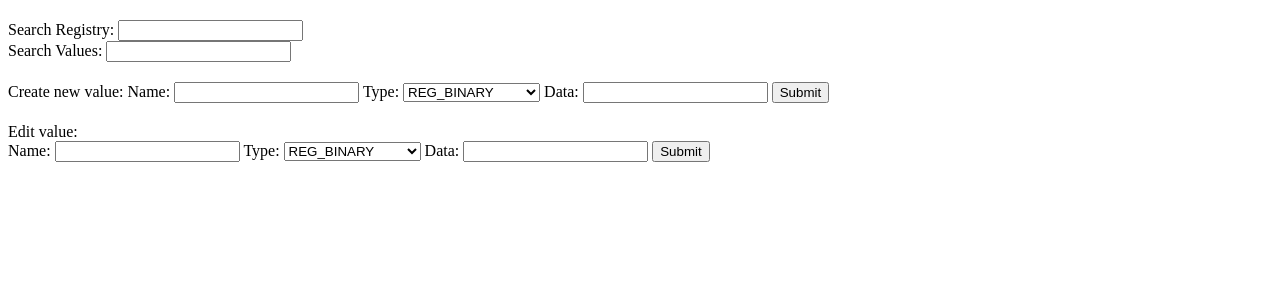
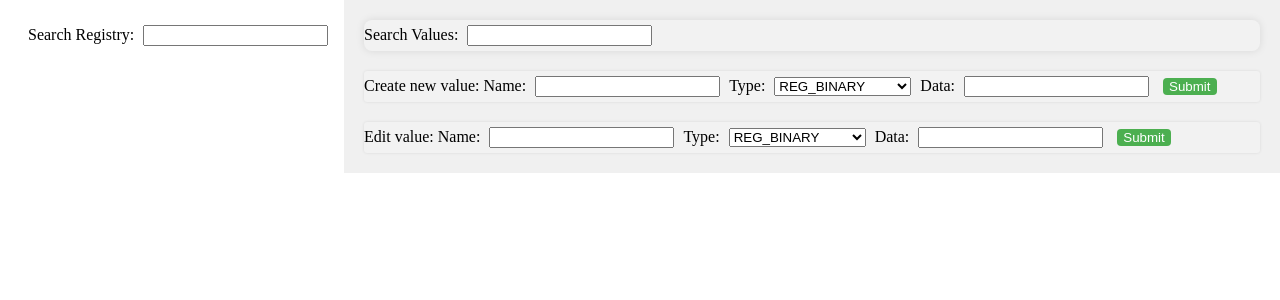
Before and after one commit to Lucian292/Browser-RegEdit, a Flask app: page / in a window 1280 px wide. Shown: the top 300 px of the page. Run offline with Flask 3, Linux system fonts and the light colour scheme; data that the repository does not hold is empty.

Commit message:
proiect finalizat

```diff
--- a/app/__init__.py
+++ b/app/__init__.py
@@ -7,6 +7,7 @@ from config import basedir
 
 app = Flask(__name__)
 app.config.from_pyfile(os.path.join(basedir, 'config.py'))
+app.static_folder = os.path.join(basedir, 'static')
 db = SQLAlchemy(app)
 
 from app import routes, models, validators
--- a/app/templates/index.html
+++ b/app/templates/index.html
@@ -4,34 +4,30 @@
     <meta charset="UTF-8">
     <meta name="viewport" content="width=device-width, initial-scale=1.0">
     <title>Tree View</title>
-    <style>
-        ul {
-            list-style-type: none;
-            padding-left: 20px;
-        }
-
-        li {
-            margin-bottom: 5px;
-            cursor: pointer;
-        }
-
-        #create-form,
-        #edit-form {
-            margin-top: 20px;
-        }
-
-
-    </style>
+    <link rel="stylesheet" href="../../static/style.css">
 </head>
 <body>
 
+<div id="search-registry-container">
+    <label for="search-input" >Search Registry:</label>
+    <input type="text" id="search-input" oninput="searchRegistry()">
+</div>
+
+<div id="tree-container">
     {% macro render_tree(node) %}
         <ul>
             <li data-key-id="{{ node.key_id }}" onclick="toggleNode(event, this)">
+                <img src="../../static/images/folder-icon.png" alt="Folder" class="folder-icon">
                 {{ node.key_name }}
-            <button onclick="editNode(event, {{ node.key_id }}, {{ node.parent_key_id }})">Edit</button>
-            <button onclick="deleteNode(event, {{ node.key_id }})">Delete</button>
-            <button onclick="createChild(event, {{ node.key_id }})">Create Child</button>
+                <button class="action-button" onclick="createChild(event, {{ node.key_id }})">
+                    <img src="../../static/images/create-child-icon.jpg" alt="Create Child">
+                </button>
+                <button class="action-button" onclick="editNode(event, {{ node.key_id }}, {{ node.parent_key_id }})">
+                    <img src="../../static/images/edit-icon.png" alt="Edit">
+                </button>
+                <button class="action-button" onclick="deleteNode(event, {{ node.key_id }})">
+                    <img src="../../static/images/delete-icon.png" alt="Delete">
+                </button>
                 {% if node.children %}
                     <ul style="display:none;">
                         {% for child in node.children %}
@@ -46,6 +42,10 @@
     {% for root_key in keys %}
         {{ render_tree(root_key) }}
     {% endfor %}
+</div>
+
+
+
 
 <script>
     function toggleNode(event, node) {
@@ -62,8 +62,6 @@
         }
     }
 
-
-
     function getValues(keyId) {
         // Folosește AJAX pentru a obține valorile asociate unui nod
         fetch('/get_values/' + keyId)
@@ -78,27 +76,48 @@
         // Setează atributul data-key-id pentru values-container
         valuesContainer.setAttribute('data-key-id', keyId);
 
+        // Crează tabelul
+        var table = document.createElement('table');
+        table.border = '1';
+
+        // Crează antetele tabelului
+        var thead = document.createElement('thead');
+        var headerRow = document.createElement('tr');
+        var headers = ['Name', 'Type', 'Data', 'Actions'];
+
+        headers.forEach(function(headerText) {
+            var th = document.createElement('th');
+            th.appendChild(document.createTextNode(headerText));
+            headerRow.appendChild(th);
+        });
+
+        thead.appendChild(headerRow);
+        table.appendChild(thead);
+
+        // Adaugă rânduri pentru fiecare valoare
+        var tbody = document.createElement('tbody');
         values.forEach(function(value) {
-            var valueDiv = document.createElement('div');
-            // Adaugă atributul de date pentru valueId (nu va fi vizibil în pagină)
-            valueDiv.dataset.valueId = value.valueId;
+            var tr = document.createElement('tr');
 
-            // Adaugă id-ul într-un atribut invizibil pentru a fi folosit în funcțiile delete și edit
-            valueDiv.innerHTML = '<strong>Name:</strong> ' + value.name + '<br>' +
-                                 '<strong>Type:</strong> ' + value.type + '<br>' +
-                                 '<strong>Data:</strong> ' + value.data + '<br>';
-            // Adăugăm butoanele de edit și delete în containerul de valori
-            valueDiv.innerHTML += '<button onclick="editValue(' + value.valueId + ', \'' + value.name + '\', \'' + value.type + '\', \'' + value.data + '\')">Edit</button>';
-            valueDiv.innerHTML += '<button onclick="deleteValue(' + value.valueId + ')">Delete</button>';
-            valueDiv.innerHTML += '<br><br>';
-            valuesContainer.appendChild(valueDiv);
+            // Adaugă celule cu datele valorii
+            tr.innerHTML = '<td>' + value.name + '</td>' +
+                           '<td>' + value.type + '</td>' +
+                           '<td>' + value.data + '</td>' +
+                           '<td><button onclick="editValue(' + value.valueId + ', \'' + value.name + '\', \'' + value.type + '\', \'' + value.data + '\')">Edit</button>' +
+                           '<button onclick="deleteValue(' + value.valueId + ')">Delete</button></td>';
+
+            tbody.appendChild(tr);
         });
+
+        table.appendChild(tbody);
+        valuesContainer.appendChild(table);
 
         // Afișează formularul de creare a noii valori
         document.getElementById('create-form').style.display = 'block';
         // Ascunde formularul de editare
         document.getElementById('edit-form').style.display = 'none';
     }
+
 
     function editNode(event, keyId, parentKeyId) {
         event.stopPropagation();
@@ -298,19 +317,14 @@
 
 </script>
 
-<div style="margin-top: 20px;">
-    <label for="search-input">Search Registry:</label>
-    <input type="text" id="search-input" oninput="searchRegistry()">
-</div>
 
-<div>
-    <!-- Bara de căutare pentru valori -->
+
+<!-- Partea dreaptă: Valorile asociate nodului selectat și formularul pentru crearea și editarea valorilor -->
+<div style="float: right; width: 70%;" id="values">
+    <div id="search-values-container">
         <label for="search-values-input">Search Values:</label>
         <input type="text" id="search-values-input" oninput="searchValues()">
     </div>
-
-<!-- Partea dreaptă: Valorile asociate nodului selectat și formularul pentru crearea și editarea valorilor -->
-<div style="float: left; width: 70%;">
     <div id="values-container">
         <!-- Valorile vor fi afișate aici -->
     </div>
@@ -337,8 +351,8 @@
         <button onclick="createValue()">Submit</button>
     </div>
     <div id="edit-form">
+        <form id="edit-value-form">
             Edit value:
-        <form id="edit-value-form">
             <input type="hidden" id="edit-value-id">
 
             <label for="edit-value-name">Name:</label>
--- /dev/null
+++ b/static/style.css
@@ -0,0 +1,102 @@
+        ul {
+            list-style-type: none;
+            padding-left: 20px;
+        }
+
+        li {
+            margin-bottom: 5px;
+            cursor: pointer;
+        }
+
+        #create-form,
+        #edit-form {
+            margin-top: 20px;
+            background-color: #f2f2f2;
+            border-radius: 3px;
+            box-shadow: 0 0 3px rgba(0, 0, 0, 0.1);
+        }
+
+        label{
+            display: inline-block;
+
+        }
+
+        input,select,button{
+            display: inline-block;
+            margin: 5px;
+            box-sizing: border-box;
+        }
+
+        button {
+            background-color: #4caf50;
+            color: white;
+            border: none;
+            border-radius: 4px;
+            cursor: pointer;
+        }
+
+        table {
+            border-collapse: collapse;
+            width: 100%;
+            margin-top: 20px; /* Adaugă un spațiu între arbore și tabel */
+        }
+
+        th, td {
+            border: 1px solid #ddd;
+            padding: 8px;
+            text-align: left;
+        }
+
+        th {
+            background-color: #f2f2f2;
+        }
+
+        #values {
+            position: fixed;
+            top: 0;
+            right: 0;
+            width: 60%;
+            max-height: 100vh; /* înălțimea maximă va fi cel mult 100% din înălțimea vizibilă a ecranului */
+            overflow-y: auto; /* adaugă o bară de derulare verticală dacă conținutul depășește înălțimea maximă */
+            background-color: #f0f0f0; /* pentru claritate, puteți adăuga o culoare de fundal */
+            padding: 20px;
+        }
+
+        #tree-container {
+            max-height: 100vh; /* Înălțimea maximă va fi cel mult 100% din înălțimea vizibilă a ecranului */
+            max-width: 35%; /* Lățimea maximă va fi cel mult 100% din lățimea vizibilă a ecranului */
+            overflow-y: auto; /* Adaugă o bară de derulare verticală dacă arborele depășește înălțimea maximă */
+            overflow-x: auto; /* Adaugă o bară de derulare orizontală dacă arborele depășește lățimea ecranului */
+        }
+        .action-button {
+            background: none;
+            border: none;
+            cursor: pointer;
+          }
+
+        .action-button img {
+            width: 16px; /* sau orice dimensiune dorită pentru icon */
+            height: 16px;
+            margin-right: 1px;
+        }
+
+        .folder-icon {
+            width: 14px;
+            height: 14px;
+            margin-right: 5px;
+        }
+
+        /* Stilizare pentru div-ul de căutare pentru Registry */
+        #search-registry-container {
+            margin-top: 20px;
+            margin-left: 20px;
+            margin-bottom: 20px; /* Adaugat pentru o separare mai buna intre sectiuni */
+        }
+
+        /* Stilizare pentru div-ul de căutare pentru Values */
+        #search-values-container {
+            background-color: #f2f2f2;
+            border-radius: 8px;
+            box-shadow: 0 0 8px rgba(0, 0, 0, 0.1);
+            margin-bottom: 20px; /* Adaugat pentru o separare mai buna intre sectiuni */
+        }
```
Also changed, not shown: static/images/create-child-icon.jpg (added), static/images/delete-icon.png (added), static/images/edit-icon.png (added), static/images/folder-icon.png (added). Lines whose indentation alone changed are shown as unchanged.
